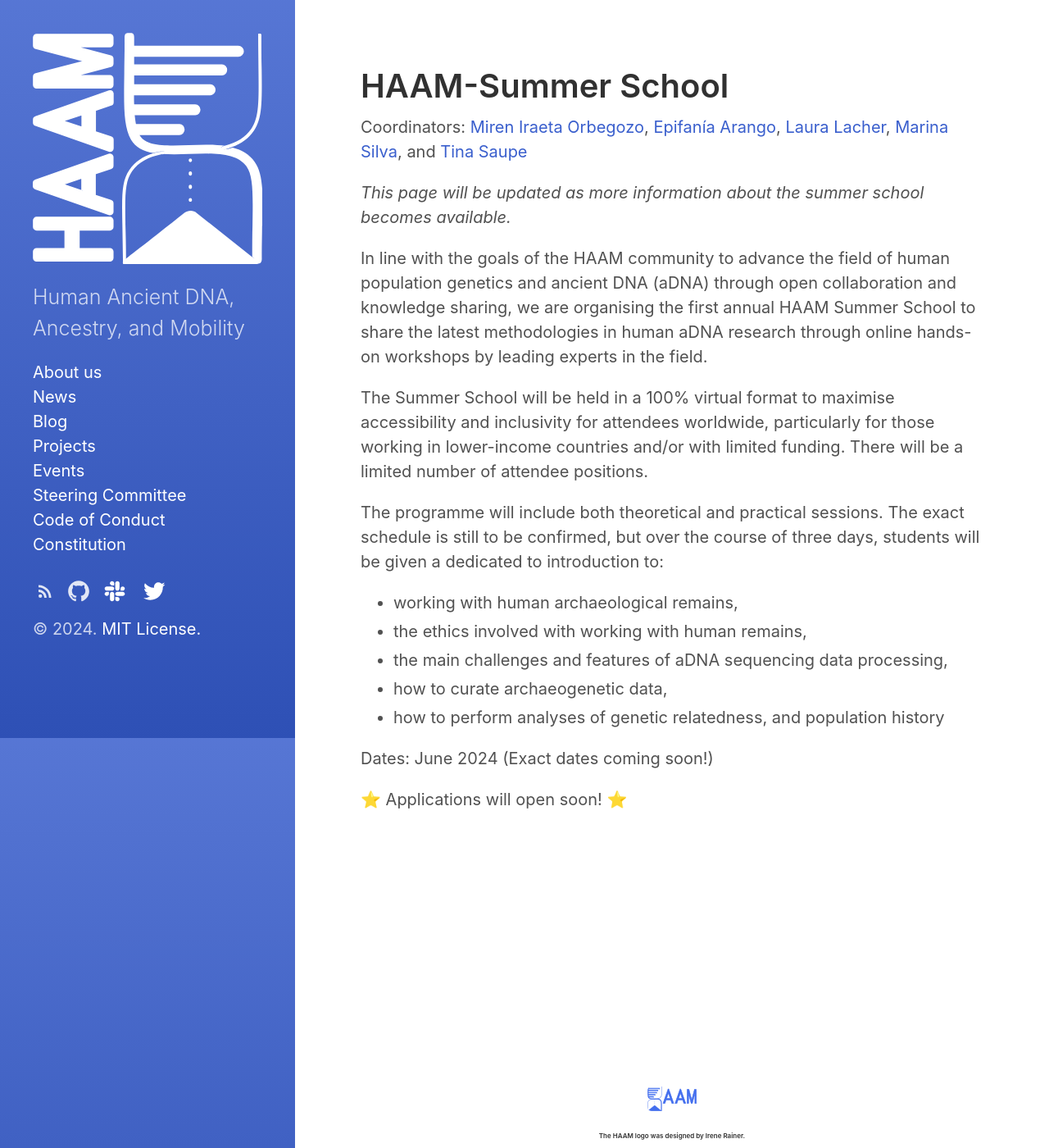
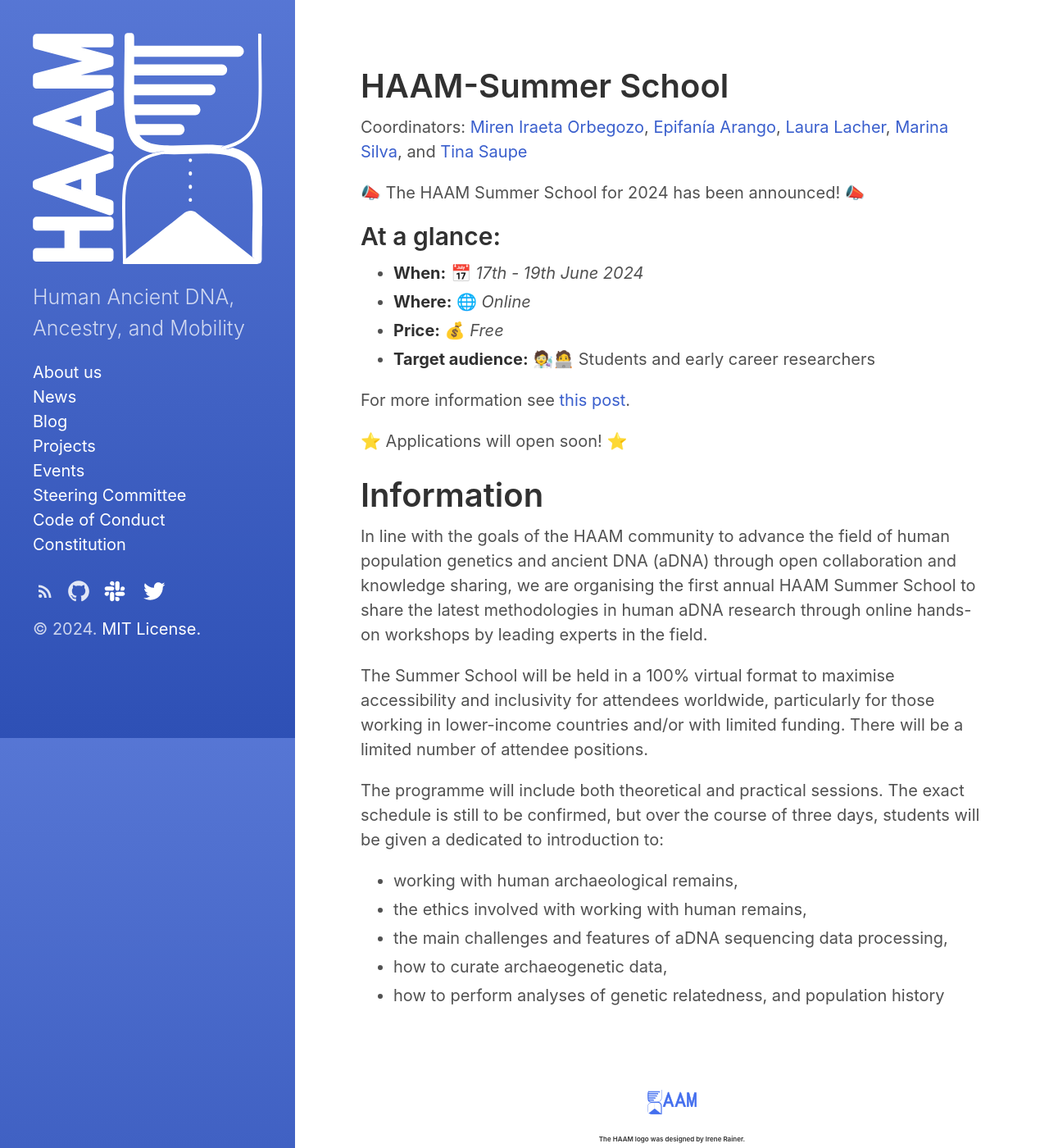
Before and after one commit to haam-community/haam-community.github.io, a Jekyll site: the page built from projects/haam_summer_school.md, in a window 1280 px wide and 1400 px high. Shown: the whole window at 82% size. Built offline with Jekyll 4.4.1, drawn with Linux system fonts in a browser that asks for light colours.

Commit message:
update summer school project page

```diff
--- a/projects/haam_summer_school.md
+++ b/projects/haam_summer_school.md
@@ -6,7 +6,20 @@
 
 Coordinators: [Miren Iraeta Orbegozo](mailto:iraeta.miren@gmail.com), [Epifanía Arango](mailto:epifaniarango@gmail.com), [Laura Lacher](mailto:laura_lacher@eva.mpg.de), [Marina Silva](mailto:marina.silva@crick.ac.uk), and [Tina Saupe](mailto:tsaupe@live.de)
 
-_This page will be updated as more information about the summer school becomes available._
+📣 The HAAM Summer School for 2024 has been announced! 📣
+
+## At a glance:
+
+- **When:** 📅 _17th - 19th June 2024_
+- **Where:** 🌐 _Online_
+- **Price:** 💰 _Free_
+- **Target audience:** 🧑‍🔬🧑‍💻 Students and early career researchers
+
+For more information see [this post](/events/2024/04/05/event/).
+
+⭐️ Applications will open soon! ⭐️
+
+# Information
 
 In line with the goals of the HAAM community to advance the field of human population genetics and ancient DNA (aDNA) through open collaboration and knowledge sharing, we are organising the first annual HAAM Summer School to share the latest methodologies in human aDNA research through online hands-on workshops by leading experts in the field.
 
@@ -18,7 +31,3 @@
 - the main challenges and features of aDNA sequencing data processing,
 - how to curate archaeogenetic data,
 - how to perform analyses of genetic relatedness, and population history
-
-Dates: June 2024 (Exact dates coming soon!)
-
-⭐️ Applications will open soon! ⭐️
```
